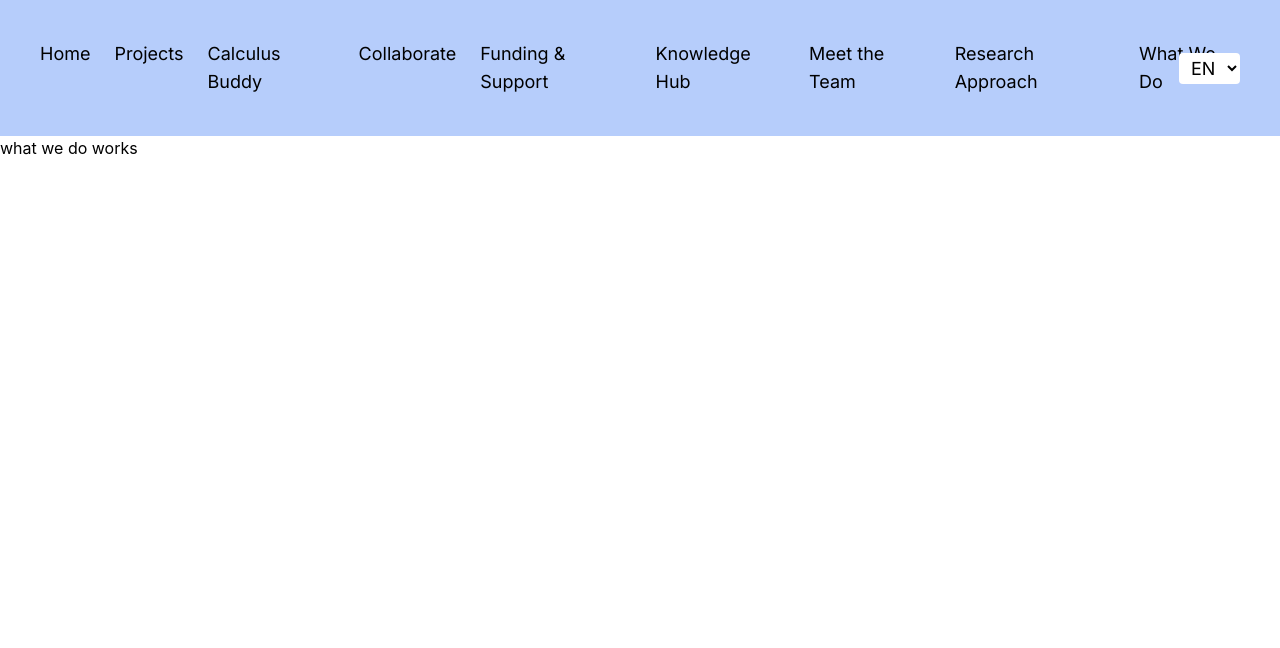
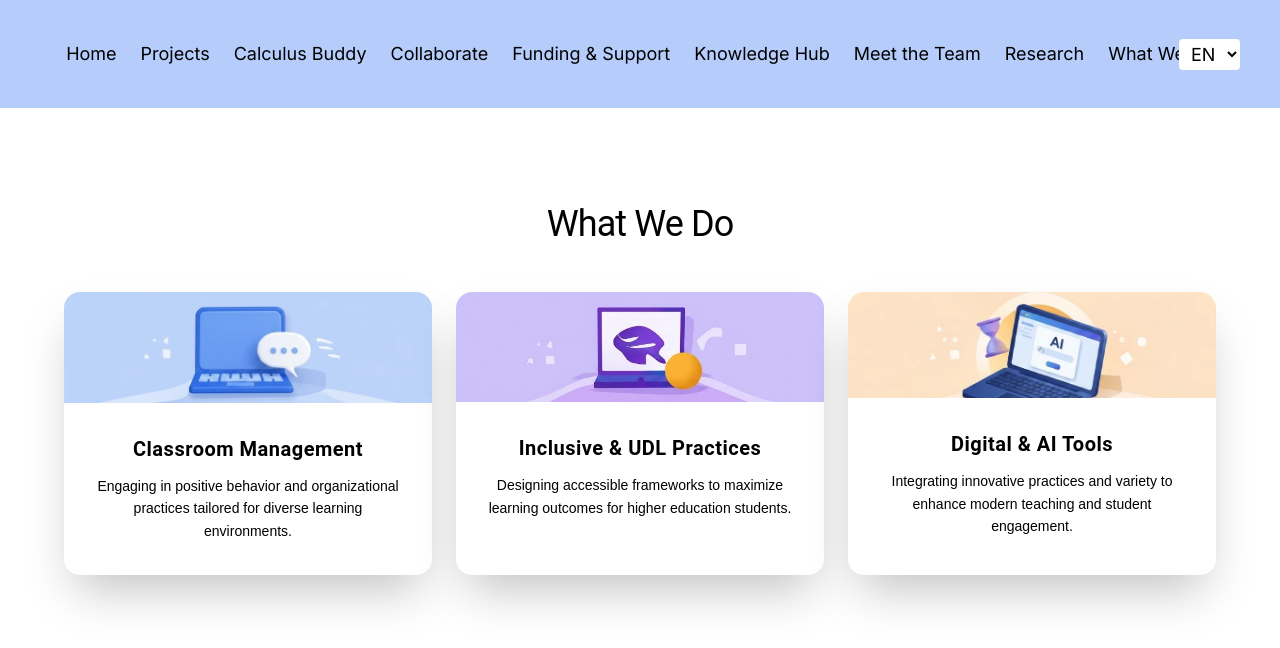
Before and after one commit to EduTech-Interactive/edutech-interactive.github.io, a React (Vite) app in the folder lab-site/: page /test-env/what-we-do in a window 1280 px wide. Shown: the top 648 px of the page. Built offline with nearby package versions, Linux system fonts and the light colour scheme; a web font is replaced by a local one.

Commit message:
What we do page done

```diff
--- /dev/null
+++ b/lab-site/src/components/shared/ui/service-card.tsx
@@ -0,0 +1,41 @@
+interface ServiceCardProps {
+  imageSrc: string;
+  title: string;
+  description: string;
+}
+
+const ServiceCard: React.FC<ServiceCardProps> = ({
+  imageSrc,
+  title,
+  description,
+}) => {
+  return (
+    <div className="flex flex-col bg-white shadow-2xl transition-transform duration-300 hover:-translate-y-1 rounded-2xl">
+      <div className="flex flex-1 flex-col overflow-hidden rounded-2xl">
+
+        {/*image*/}
+        <div className={`flex items-center justify-center`}>
+          <img
+            src={imageSrc}
+            alt={title}
+            className="h-full w-auto object-contain"
+            loading="lazy"
+          />
+        </div>
+
+        {/*content*/}
+        <div className="flex flex-1 flex-col items-center p-8 text-center">
+          <h3 className="font-heading mb-3 text-xl font-bold tracking-wide">
+            {title}
+          </h3>
+          <p className="font-body text-sm leading-relaxed">
+            {description}
+          </p>
+        </div>
+
+      </div>
+    </div>
+  );
+};
+
+export default ServiceCard;
--- a/lab-site/src/components/what-we-do/what-we-do.tsx
+++ b/lab-site/src/components/what-we-do/what-we-do.tsx
@@ -1,5 +1,48 @@
-export const WhatWeDo = () => {
+import { useTranslation } from "react-i18next";
+import ServiceCard from "../shared/ui/service-card";
+
+export const WhatWeDo: React.FC = () => {
+
+  const { t } = useTranslation();
+
+  const services = [
+    {
+      imageSrc: 'img/what-we-do/classroom-management.webp',
+      title: t("whatWeDo.classroomCardTitle"),
+      description: t("whatWeDo.classroomCardDesc"),
+    },
+    {
+      imageSrc: 'img/what-we-do/inclusive-practices.webp',
+      title: t("whatWeDo.inclusiveCardTitle"),
+      description: t("whatWeDo.inclusiveCardDesc")
+    },
+    {
+      imageSrc: 'img/what-we-do/ai-tools.webp',
+      title: t("whatWeDo.toolsCardTitle"),
+      description: t("whatWeDo.toolsCardDesc"),
+    },
+  ];
+
   return (
-    <div>what we do works</div>
-  )
-}
+    <section className="bg-white px-6 py-16 md:px-12 lg:py-24">
+      <div className="mx-auto max-w-6xl">
+        {/* Section Heading */}
+        <h2 className="font-heading mb-12 text-center text-3xl tracking-tight sm:text-4xl">
+          What We Do
+        </h2>
+
+        {/* Responsive Grid Layout */}
+        <div className="grid grid-cols-1 gap-6 sm:grid-cols-2 lg:grid-cols-3">
+          {services.map((service, index) => (
+            <ServiceCard
+              key={index}
+              imageSrc={service.imageSrc}
+              title={service.title}
+              description={service.description}
+            />
+          ))}
+        </div>
+      </div>
+    </section>
+  );
+};
--- a/lab-site/src/i18n/i18n.ts
+++ b/lab-site/src/i18n/i18n.ts
@@ -21,7 +21,7 @@ i18n
             "fundingLink": "Funding & Support",
             "knowledgeHubLink": "Knowledge Hub",
             "meetTheTeamLink": "Meet the Team",
-            "researchApproachLink": "Research Approach",
+            "researchApproachLink": "Research",
             "whatWeDoLink": "What We Do"
           },
 
@@ -31,6 +31,18 @@ i18n
             "brandSubtitle": "Innovating Inclusive, Digital & AI-Enhanced Learning in Higher Education.",
             "projectsBtn": "Explore Our Projects",
             "collabBtn": "Collaborate With Us"
+          },
+
+          "whatWeDo":
+          {
+            "title": "What We Do",
+
+            "classroomCardTitle": "Classroom Management",
+            "classroomCardDesc": "Engaging in positive behavior and organizational practices tailored for diverse learning environments.",
+            "inclusiveCardTitle": "Inclusive & UDL Practices",
+            "inclusiveCardDesc": "Designing accessible frameworks to maximize learning outcomes for higher education students.",
+            "toolsCardTitle": "Digital & AI Tools",
+            "toolsCardDesc": "Integrating innovative practices and variety to enhance modern teaching and student engagement.",
           }
         }
       },
@@ -44,9 +56,9 @@ i18n
             "calculusBuddyLink": "Calculus Buddy",
             "collaborateLink": "Collaborer",
             "fundingLink": "Financement et Soutien",
-            "knowledgeHubLink": "Carrefour des connaissances",
-            "meetTheTeamLink": "Rencontrez l'équipe",
-            "researchApproachLink": "Approche de recherche",
+            "knowledgeHubLink": "Connaissances",
+            "meetTheTeamLink": "L'équipe",
+            "researchApproachLink": "Recherche",
             "whatWeDoLink": "Ce que nous faisons"
           },
 
@@ -56,6 +68,18 @@ i18n
             "brandSubtitle": "Innover pour un apprentissage inclusif, numérique et propulsé par l'IA en enseignement supérieur,",
             "projectsBtn": "Découvrir nos projets",
             "collabBtn": "Collaborer avec nous"
+          },
+
+          "whatWeDo":
+          {
+            "title": "Ce que nous faisons",
+
+            "classroomCardTitle": "Gestion de classe",
+            "classroomCardDesc": "Mise en œuvre de pratiques organisationnelles et de comportements positifs adaptés à des environnements d'apprentissage diversifiés.",
+            "inclusiveCardTitle": "Pratiques inclusives et CUA",
+            "inclusiveCardDesc": "Conception de cadres accessibles pour maximiser les résultats d'apprentissage des étudiants de l'enseignement supérieur.",
+            "toolsCardTitle": "Outils numériques et IA",
+            "toolsCardDesc": "Intégration de pratiques innovantes et diversifiées pour enrichir l'enseignement moderne et stimuler l'engagement des étudiants.",
           }
         }
       }
```
